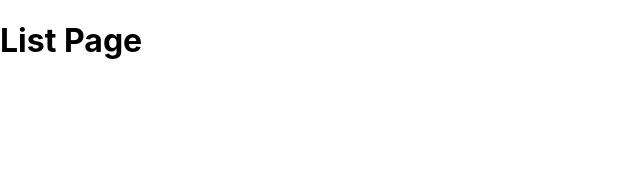
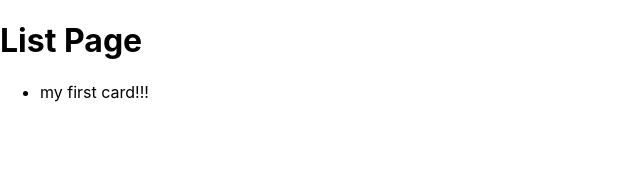
Before and after one commit to kjugk/flashcard, a React (Create React App) app: page / in a window 1280 px wide. Shown: the top 172 px of the page, without its empty margins (0-640 px from the left). Built offline with nearby package versions, Linux system fonts and the light colour scheme.

Commit message:
reducer と store を作成

```diff
--- a/src/App.tsx
+++ b/src/App.tsx
@@ -1,19 +1,14 @@
 import React from "react";
 import { BrowserRouter as Router, Switch, Route } from "react-router-dom";
+import FlashcardListPage from "./pages/flashcard-list-page/FlashcardListPage";
 import "./App.css";
-
-import { FlashcardListPage } from "./pages/flashcard-list-page/FlashcardListPage";
 
 function App() {
   return (
     <Router>
       <Switch>
-        <Route path="/flashcard-list">
-          <FlashcardListPage></FlashcardListPage>
-        </Route>
-        <Route path="/">
-          <FlashcardListPage></FlashcardListPage>
-        </Route>
+        <Route path="/flashcard-list" component={FlashcardListPage}></Route>
+        <Route path="/" component={FlashcardListPage}></Route>
       </Switch>
     </Router>
   );
--- a/src/index.tsx
+++ b/src/index.tsx
@@ -5,7 +5,7 @@ import App from "./App";
 import * as serviceWorker from "./serviceWorker";
 
 import { Provider } from "react-redux";
-import { rootReducer } from "./reducers";
+import { rootReducer } from "./store/rootReducer";
 import { createStore } from "redux";
 
 const store = createStore(rootReducer);
--- a/src/pages/flashcard-list-page/FlashcardListPage.tsx
+++ b/src/pages/flashcard-list-page/FlashcardListPage.tsx
@@ -1,15 +1,35 @@
 import React, { Component } from "react";
+import { connect } from "react-redux";
+import { getFlashcards } from "./store/actions";
+import { RootState } from "../../store/rootReducer";
+import { FlashcardList } from "./components/FlashcardList";
 
-export class FlashcardListPage extends Component {
+type Props = ReturnType<typeof mapStateToProps> & typeof dispatchProps;
+
+class FlashcardListPage extends Component<Props> {
   componentDidMount() {
-    // TODO fetch list data and store result
+    this.props.getFlashcards();
   }
 
   render() {
     return (
       <div>
         <h1>List Page</h1>
+        <FlashcardList items={this.props.flashcards} />
       </div>
     );
   }
 }
+
+const mapStateToProps = (state: RootState) => {
+  const { flashcards } = state.flashcardListPage;
+  return {
+    flashcards,
+  };
+};
+
+const dispatchProps = {
+  getFlashcards,
+};
+
+export default connect(mapStateToProps, dispatchProps)(FlashcardListPage);
--- /dev/null
+++ b/src/pages/flashcard-list-page/components/FlashcardList.tsx
@@ -0,0 +1,16 @@
+import React, { FunctionComponent } from "react";
+import { Flashcard } from "../store/types";
+
+interface Props {
+  items: Flashcard[];
+}
+
+export const FlashcardList: FunctionComponent<Props> = (props) => {
+  return (
+    <ul>
+      {props.items.map((item, i) => (
+        <li key={i}>{item.name}</li>
+      ))}
+    </ul>
+  );
+};
--- a/src/pages/flashcard-list-page/store/actions.ts
+++ b/src/pages/flashcard-list-page/store/actions.ts
@@ -1,14 +1,9 @@
-import {
-  Flashcard,
-  STORE_FLASHCARDS,
-  FlashcardListPageActionTypes,
-} from "./types";
+import { STORE_FLASHCARDS, FlashcardListPageActionTypes } from "./types";
 
-export function storeFlashcards(
-  flashcards: Flashcard[]
-): FlashcardListPageActionTypes {
+export function getFlashcards(): FlashcardListPageActionTypes {
+  // TODO insert redux thunk
   return {
     type: STORE_FLASHCARDS,
-    payload: flashcards,
+    payload: [{ name: "my first card!!!" }],
   };
 }
```
Also changed, not shown: src/store/rootReducer.ts (renamed from src/reducers/index.ts), 1 other file (tests, documents, lock files or other folders).
